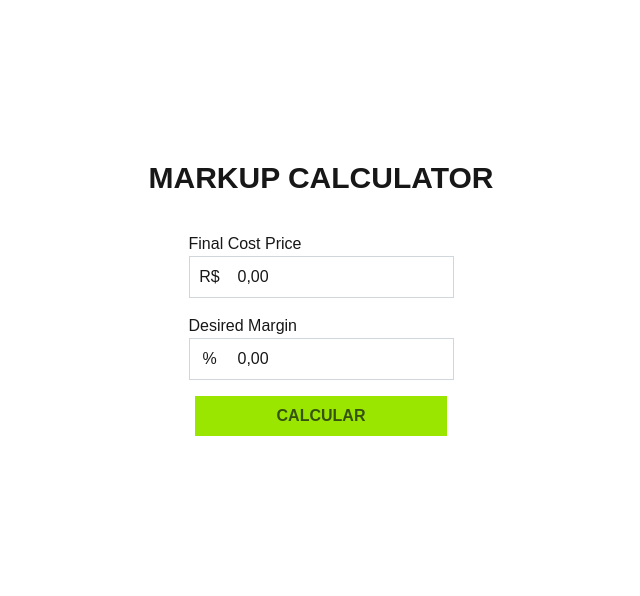
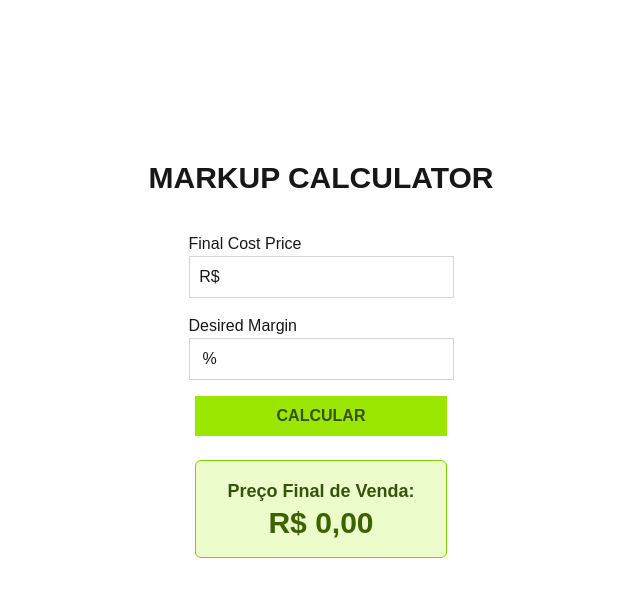
Before and after one commit to MarcosTag/Markup-Calculator, a Next.js app: page / in a window 1280 px wide. Both pictures are taken after typing "Sample", "Sample" into the empty fields and a click on the button "CALCULAR". Shown: the top 596 px of the page, without its empty margins (319-959 px from the left). Built offline with nearby package versions, Linux system fonts and the light colour scheme.

Commit message:
Feat: Implement markup calculation functions (closes #3)

```diff
--- a/src/app/page.tsx
+++ b/src/app/page.tsx
@@ -1,8 +1,49 @@
 "use client";
+import { useState } from "react";
 import { Buttons } from "@/components/Buttons";
 import { Inputs } from "@/components/Inputs";
 
 export default function Home() {
+  const [costPrice, setCostPrice] = useState("");
+  const [margin, setMargin] = useState("");
+  const [finalPrice, setFinalPrice] = useState<string | null>(null);
+
+  const parseCurrency = (raw: string): number => {
+    if (!raw) return 0;
+    if (raw.length <= 2) return parseFloat(`0.${raw.padStart(2, "0")}`);
+    return parseFloat(`${raw.slice(0, -2)}.${raw.slice(-2)}`);
+  };
+
+  const parseMargin = (raw: string): number => {
+    return parseInt(raw, 10) || 0;
+  };
+
+  const getMarkup = (marginPercent: number): number => {
+    if (marginPercent >= 100) return 0;
+    const marginDecimal = marginPercent / 100;
+    return 1 - marginDecimal;
+  };
+
+  const getFinalPrice = (cost: number, markupDivisor: number): number => {
+    if (markupDivisor <= 0) return cost;
+    return cost / markupDivisor;
+  };
+
+  const handleCalculate = () => {
+    const cost = parseCurrency(costPrice);
+    const marginPercent = parseMargin(margin);
+
+    const markupDivisor = getMarkup(marginPercent);
+    const price = getFinalPrice(cost, markupDivisor);
+
+    setFinalPrice(
+      price.toLocaleString("pt-BR", {
+        style: "currency",
+        currency: "BRL",
+      }),
+    );
+  };
+
   return (
     <main className="flex flex-col items-center mt-40">
       <div>
@@ -19,6 +60,8 @@ export default function Home() {
           id="cost-price"
           prefix="R$"
           locale="pt-BR"
+          value={costPrice}
+          onValueChange={setCostPrice}
         />
 
         <Inputs
@@ -28,10 +71,21 @@ export default function Home() {
           id="markup"
           prefix="%"
           locale="pt-BR"
+          value={margin}
+          onValueChange={setMargin}
         />
       </div>
 
-      <Buttons />
+      <Buttons onClick={handleCalculate} />
+
+      {finalPrice && (
+        <div className="mt-6 p-4 bg-lime-100 border border-lime-500 rounded-md text-center w-63">
+          <h2 className="text-lg font-semibold text-lime-900">
+            Preço Final de Venda:
+          </h2>
+          <p className="text-3xl font-bold text-lime-800">{finalPrice}</p>
+        </div>
+      )}
     </main>
   );
 }
--- a/src/components/Buttons/index.tsx
+++ b/src/components/Buttons/index.tsx
@@ -1,7 +1,10 @@
-export const Buttons = () => {
+export const Buttons = ({ onClick }: { onClick: () => void }) => {
   return (
     <>
-      <button className="bg-lime-400 text-lime-900 h-10 w-63 mt-4 font-semibold cursor-pointer hover:bg-lime-500">
+      <button
+        onClick={onClick}
+        className="bg-lime-400 text-lime-900 h-10 w-63 mt-4 font-semibold cursor-pointer hover:bg-lime-500"
+      >
         CALCULAR
       </button>
     </>
--- a/src/components/Inputs/index.tsx
+++ b/src/components/Inputs/index.tsx
@@ -1,4 +1,3 @@
-import { useState } from "react";
 import { Interface } from "readline";
 
 interface InputsProps {
@@ -6,6 +5,8 @@ interface InputsProps {
   typeFunction: string;
   legend: string;
   id: string;
+  value: string;
+  onValueChange: (value: string) => void;
   locale?: string;
   prefix?: string;
   name?: string;
@@ -17,25 +18,21 @@ interface InputsProps {
 }
 
 export const Inputs = (props: InputsProps) => {
-  const [inputValue, setInputValue] = useState("");
-
-  // apenas números
   const regexFormat = /[^0-9]/g;
 
-  const returnValue = (event: any): void => {
+  const returnValue = (event: React.ChangeEvent<HTMLInputElement>): void => {
     const value = event.target.value;
+    const rawValue = value.replace(regexFormat, "");
+    props.onValueChange(rawValue);
+  };
 
-    if (props.typeFunction === "currency" || props.typeFunction === "int") {
-      setInputValue(
-        mtMask({
-          value: value.replace(regexFormat, ""),
-          locale: props.locale,
-        })
-      );
-    } else {
-      setInputValue(value);
-    }
-  };
+  let displayValue = props.value;
+  if (props.typeFunction === "currency" && props.value) {
+    displayValue = mtMask({
+      value: props.value,
+      locale: props.locale,
+    });
+  }
 
   return (
     <>
@@ -55,7 +52,7 @@ export const Inputs = (props: InputsProps) => {
           className="p-2"
           name=""
           id={props.id}
-          value={inputValue}
+          value={displayValue}
           onChange={returnValue}
           maxLength={19}
         />
@@ -71,8 +68,6 @@ interface MtMask {
 
 function mtMask(props: MtMask): string {
   let arrVal: string[] = props.value.split("");
-
-  // Adiciona ou remove zeros à esquerda dependendo do tamanho do array
   switch (arrVal.length) {
     case 0:
       arrVal.unshift("0");
@@ -84,21 +79,18 @@ function mtMask(props: MtMask): string {
       arrVal.unshift("0");
       arrVal.unshift("0");
       break;
-
     case 2:
       arrVal.unshift("0");
       break;
   }
 
-  // formata a string para virar float e depois formata novamente para virar toLocaleString
   const valueFormat = parseFloat(
     arrVal.join("").slice(0, arrVal.length - 2) +
       "." +
-      arrVal.join("").slice(arrVal.length - 2)
+      arrVal.join("").slice(arrVal.length - 2),
   ).toLocaleString(props.locale ?? "en-US", {
     minimumFractionDigits: 2,
     maximumFractionDigits: 2,
   });
-
   return valueFormat;
 }
```
Also changed, not shown: 1 other file (tests, documents, lock files or other folders).
